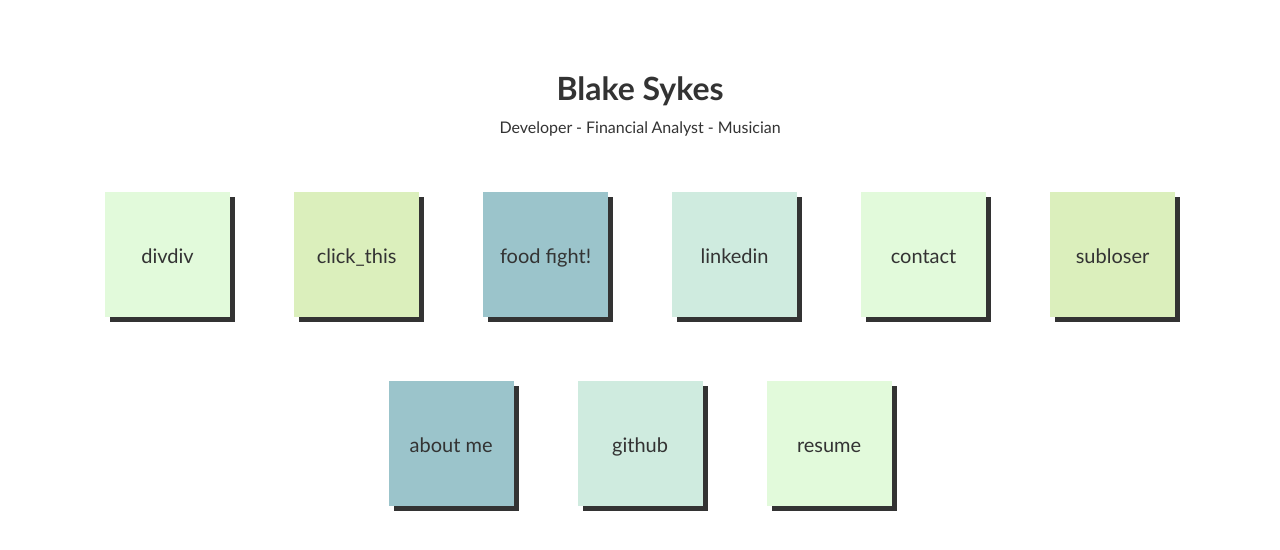
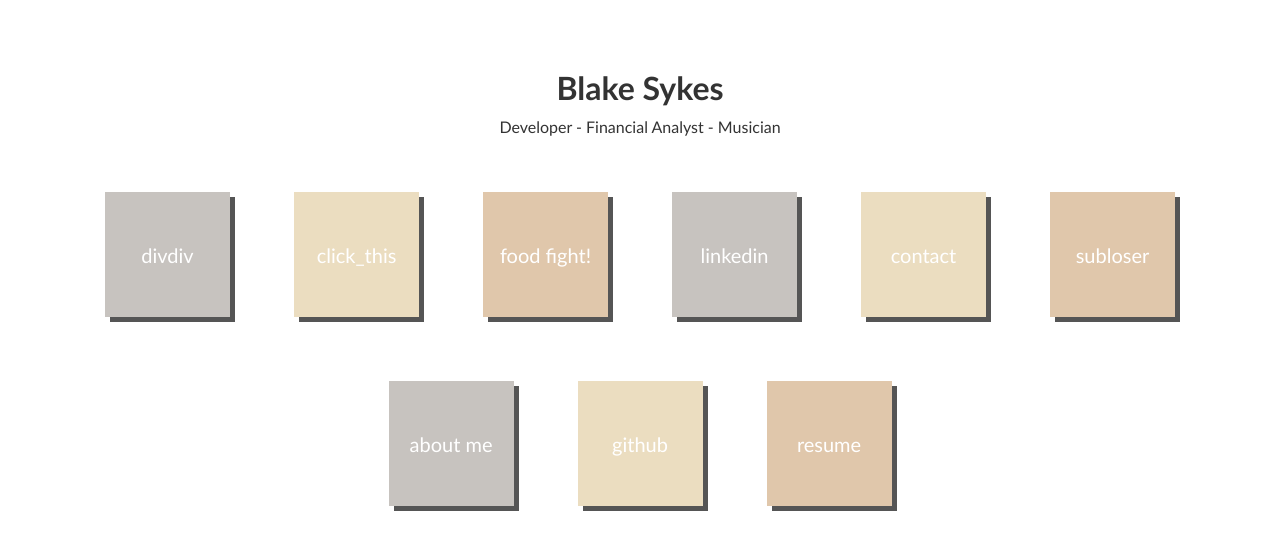
Before and after one commit to psych0sykes/react-portfolio, a React (Create React App) app in the folder client/: page / in a window 1280 px wide. Shown: the top 550 px of the page. Built offline with nearby package versions, Linux system fonts and the light colour scheme.

Commit message:
Changed style, added new portfolio items.

```diff
--- a/client/src/components/ItemMenu/index.js
+++ b/client/src/components/ItemMenu/index.js
@@ -30,7 +30,8 @@ function ItemMenu(props) {
         "#000000","#666666","#999999"
     ];
     const colorfulArray = [
-        "#CFEBDF","#E2FADB","#DBEFBC","#9BC4CB"
+        // "#CFEBDF","#E2FADB","#DBEFBC","#9BC4CB" old green colors
+        "#e0c7ab","#c7c3bf","#ebddc0"
     ];
 
     var colorCount = 0;
@@ -47,12 +48,12 @@ function ItemMenu(props) {
         };
     };
 
-    const menuItems = props.items.map((item) => {
+    const menuItems = props.items.map((item,index) => {
 
         let newColor = pickColor(colorfulArray)
 
         return (
-            <div key={item.id} style={{backgroundColor: newColor}} className='menuItem' onClick={() => moveMenu(item.index, newColor)}>
+            <div key={item.id} style={{backgroundColor: newColor}} className='menuItem' onClick={() => moveMenu(index, newColor)}>
                 <p>{item.title}</p>
             </div>
         );
--- a/client/src/components/ItemMenu/style.css
+++ b/client/src/components/ItemMenu/style.css
@@ -19,12 +19,13 @@
     align-items: center;
     text-align: center;
     align-content: center;
-    box-shadow: 5px 5px #333333;
+    box-shadow: 5px 5px #555555;
 }
 .menuItem:hover {
     cursor: pointer;
+    outline: 3px dotted orangered;
 }
 .menuItem p {
-    color: #333333;
+    color: white;
     font-size: 20px;
 }
```
